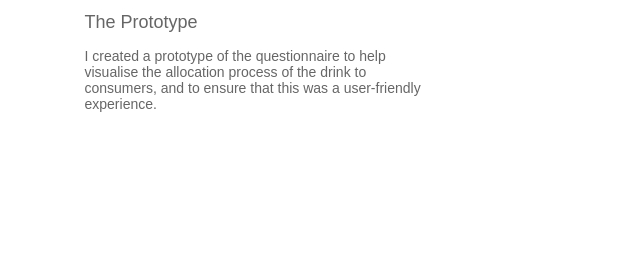
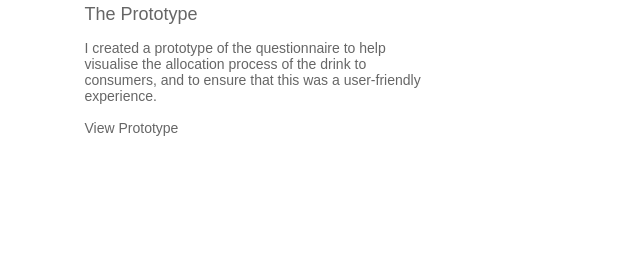
Before and after one commit to Vicko657/portfolio, a plain HTML site: page digitalexperience.html in a window 1280 px wide. Shown: the part 1634-1891 px from the top of the page, 118-753 px from the left. Drawn offline with Linux system fonts and the light colour scheme; a web font is replaced by a local one.

Commit message:
Update digitalexperience.html

```diff
--- a/digitalexperience.html
+++ b/digitalexperience.html
@@ -112,6 +112,7 @@
       <h2>The Prototype</h2>
       <p>I created a prototype of the questionnaire to help visualise the allocation process of the drink to consumers, and to ensure that this was a user-friendly experience.<br><br>
       </p>
+      <a style="color:#666666;" href="https://xd.adobe.com/view/3e109467-3e4a-4737-a279-e5328717a3fd-6b43/?fullscreen">View Prototype</a>
     </div>
     <div class="right flex flex--space-between columns">
 <img class="rs"style="width:350px;"src="imgs/drivepro.jpg" alt="img">
```
